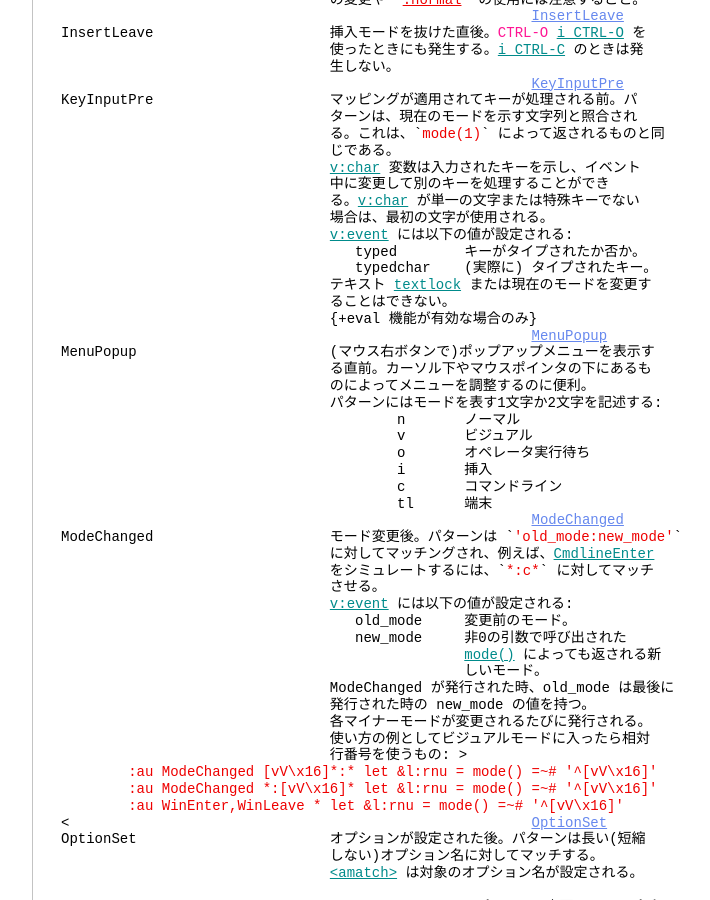
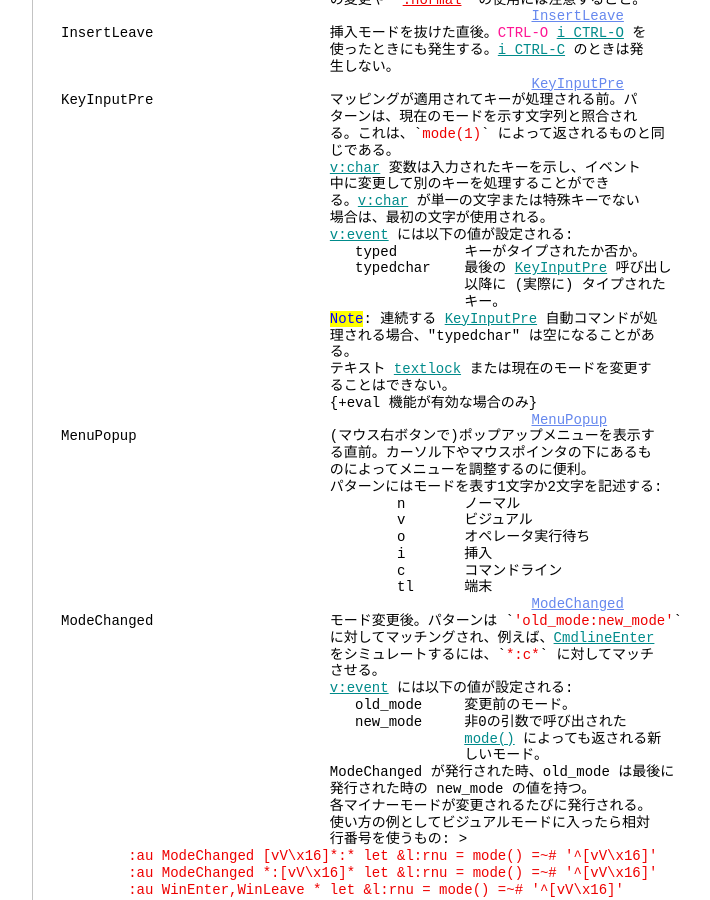
Before and after one commit to vim-jp/vimdoc-ja, a Jekyll site: the page built from autocmd.html, in a window 1280 px wide and 900 px high, scrolled down 16383 px. Shown: the whole window, without its empty margins (340-1050 px from the left). Built offline with Jekyll 4.4.1, drawn with Linux system fonts in a browser that asks for light colours; nearby versions of some CDN libraries; comment, search, counter and statistics services are not loaded; some of the changed text lies outside the part shown.

Commit message:
Generated by GitHub workflow 10545272527
https://github.com/vim-jp/vimdoc-ja-working/actions/runs/10545272527

```diff
--- a/autocmd.html
+++ b/autocmd.html
@@ -3,7 +3,7 @@ layout: vimdoc
 helpname: 'autocmd'
 ---
 <div id='vimCodeElement'>
-<a class="Constant" href="autocmd.html" name="autocmd.txt">autocmd.txt</a>&nbsp;&nbsp; For&nbsp;<span class="Identifier">Vim バージョン 9.1.</span>&nbsp;&nbsp;Last change: 2024 Aug 12<br>
+<a class="Constant" href="autocmd.html" name="autocmd.txt">autocmd.txt</a>&nbsp;&nbsp; For&nbsp;<span class="Identifier">Vim バージョン 9.1.</span>&nbsp;&nbsp;Last change: 2024 Aug 18<br>
 <br>
 <br>
 &nbsp;&nbsp;&nbsp;&nbsp;&nbsp;&nbsp;&nbsp;&nbsp;&nbsp;&nbsp;&nbsp;&nbsp;&nbsp;&nbsp;&nbsp;&nbsp;&nbsp;&nbsp;<span class="Identifier">VIMリファレンスマニュアル&nbsp;&nbsp;&nbsp;&nbsp;by Bram Moolenaar</span><br>
@@ -981,7 +981,12 @@ KeyInputPre&nbsp;&nbsp;&nbsp;&nbsp;&nbsp;&nbsp;&nbsp;&nbsp;&nbsp;&nbsp;&nbsp;&nb
 &nbsp;&nbsp;&nbsp;&nbsp;&nbsp;&nbsp;&nbsp;&nbsp;&nbsp;&nbsp;&nbsp;&nbsp;&nbsp;&nbsp;&nbsp;&nbsp;&nbsp;&nbsp;&nbsp;&nbsp;&nbsp;&nbsp;&nbsp;&nbsp;&nbsp;&nbsp;&nbsp;&nbsp;&nbsp;&nbsp;&nbsp;&nbsp;場合は、最初の文字が使用される。<br>
 &nbsp;&nbsp;&nbsp;&nbsp;&nbsp;&nbsp;&nbsp;&nbsp;&nbsp;&nbsp;&nbsp;&nbsp;&nbsp;&nbsp;&nbsp;&nbsp;&nbsp;&nbsp;&nbsp;&nbsp;&nbsp;&nbsp;&nbsp;&nbsp;&nbsp;&nbsp;&nbsp;&nbsp;&nbsp;&nbsp;&nbsp;&nbsp;<a class="Identifier" href="eval.html#v:event">v:event</a>&nbsp;には以下の値が設定される:<br>
 &nbsp;&nbsp;&nbsp;&nbsp;&nbsp;&nbsp;&nbsp;&nbsp;&nbsp;&nbsp;&nbsp;&nbsp;&nbsp;&nbsp;&nbsp;&nbsp;&nbsp;&nbsp;&nbsp;&nbsp;&nbsp;&nbsp;&nbsp;&nbsp;&nbsp;&nbsp;&nbsp;&nbsp;&nbsp;&nbsp;&nbsp;&nbsp;&nbsp;&nbsp; typed&nbsp;&nbsp;&nbsp;&nbsp;&nbsp;&nbsp;&nbsp;&nbsp;キーがタイプされたか否か。<br>
-&nbsp;&nbsp;&nbsp;&nbsp;&nbsp;&nbsp;&nbsp;&nbsp;&nbsp;&nbsp;&nbsp;&nbsp;&nbsp;&nbsp;&nbsp;&nbsp;&nbsp;&nbsp;&nbsp;&nbsp;&nbsp;&nbsp;&nbsp;&nbsp;&nbsp;&nbsp;&nbsp;&nbsp;&nbsp;&nbsp;&nbsp;&nbsp;&nbsp;&nbsp; typedchar&nbsp;&nbsp;&nbsp;&nbsp;(実際に) タイプされたキー。<br>
+&nbsp;&nbsp;&nbsp;&nbsp;&nbsp;&nbsp;&nbsp;&nbsp;&nbsp;&nbsp;&nbsp;&nbsp;&nbsp;&nbsp;&nbsp;&nbsp;&nbsp;&nbsp;&nbsp;&nbsp;&nbsp;&nbsp;&nbsp;&nbsp;&nbsp;&nbsp;&nbsp;&nbsp;&nbsp;&nbsp;&nbsp;&nbsp;&nbsp;&nbsp; typedchar&nbsp;&nbsp;&nbsp;&nbsp;最後の&nbsp;<a class="Identifier" href="autocmd.html#KeyInputPre">KeyInputPre</a>&nbsp;呼び出し<br>
+&nbsp;&nbsp;&nbsp;&nbsp;&nbsp;&nbsp;&nbsp;&nbsp;&nbsp;&nbsp;&nbsp;&nbsp;&nbsp;&nbsp;&nbsp;&nbsp;&nbsp;&nbsp;&nbsp;&nbsp;&nbsp;&nbsp;&nbsp;&nbsp;&nbsp;&nbsp;&nbsp;&nbsp;&nbsp;&nbsp;&nbsp;&nbsp;&nbsp;&nbsp;&nbsp;&nbsp;&nbsp;&nbsp;&nbsp;&nbsp;&nbsp;&nbsp;&nbsp;&nbsp;&nbsp;&nbsp;&nbsp;&nbsp;以降に (実際に) タイプされた<br>
+&nbsp;&nbsp;&nbsp;&nbsp;&nbsp;&nbsp;&nbsp;&nbsp;&nbsp;&nbsp;&nbsp;&nbsp;&nbsp;&nbsp;&nbsp;&nbsp;&nbsp;&nbsp;&nbsp;&nbsp;&nbsp;&nbsp;&nbsp;&nbsp;&nbsp;&nbsp;&nbsp;&nbsp;&nbsp;&nbsp;&nbsp;&nbsp;&nbsp;&nbsp;&nbsp;&nbsp;&nbsp;&nbsp;&nbsp;&nbsp;&nbsp;&nbsp;&nbsp;&nbsp;&nbsp;&nbsp;&nbsp;&nbsp;キー。<br>
+&nbsp;&nbsp;&nbsp;&nbsp;&nbsp;&nbsp;&nbsp;&nbsp;&nbsp;&nbsp;&nbsp;&nbsp;&nbsp;&nbsp;&nbsp;&nbsp;&nbsp;&nbsp;&nbsp;&nbsp;&nbsp;&nbsp;&nbsp;&nbsp;&nbsp;&nbsp;&nbsp;&nbsp;&nbsp;&nbsp;&nbsp;&nbsp;<span class="Todo">Note</span>: 連続する&nbsp;<a class="Identifier" href="autocmd.html#KeyInputPre">KeyInputPre</a>&nbsp;自動コマンドが処<br>
+&nbsp;&nbsp;&nbsp;&nbsp;&nbsp;&nbsp;&nbsp;&nbsp;&nbsp;&nbsp;&nbsp;&nbsp;&nbsp;&nbsp;&nbsp;&nbsp;&nbsp;&nbsp;&nbsp;&nbsp;&nbsp;&nbsp;&nbsp;&nbsp;&nbsp;&nbsp;&nbsp;&nbsp;&nbsp;&nbsp;&nbsp;&nbsp;理される場合、&quot;typedchar&quot; は空になることがあ<br>
+&nbsp;&nbsp;&nbsp;&nbsp;&nbsp;&nbsp;&nbsp;&nbsp;&nbsp;&nbsp;&nbsp;&nbsp;&nbsp;&nbsp;&nbsp;&nbsp;&nbsp;&nbsp;&nbsp;&nbsp;&nbsp;&nbsp;&nbsp;&nbsp;&nbsp;&nbsp;&nbsp;&nbsp;&nbsp;&nbsp;&nbsp;&nbsp;る。<br>
 &nbsp;&nbsp;&nbsp;&nbsp;&nbsp;&nbsp;&nbsp;&nbsp;&nbsp;&nbsp;&nbsp;&nbsp;&nbsp;&nbsp;&nbsp;&nbsp;&nbsp;&nbsp;&nbsp;&nbsp;&nbsp;&nbsp;&nbsp;&nbsp;&nbsp;&nbsp;&nbsp;&nbsp;&nbsp;&nbsp;&nbsp;&nbsp;テキスト&nbsp;<a class="Identifier" href="eval.html#textlock">textlock</a>&nbsp;または現在のモードを変更す<br>
 &nbsp;&nbsp;&nbsp;&nbsp;&nbsp;&nbsp;&nbsp;&nbsp;&nbsp;&nbsp;&nbsp;&nbsp;&nbsp;&nbsp;&nbsp;&nbsp;&nbsp;&nbsp;&nbsp;&nbsp;&nbsp;&nbsp;&nbsp;&nbsp;&nbsp;&nbsp;&nbsp;&nbsp;&nbsp;&nbsp;&nbsp;&nbsp;ることはできない。<br>
 &nbsp;&nbsp;&nbsp;&nbsp;&nbsp;&nbsp;&nbsp;&nbsp;&nbsp;&nbsp;&nbsp;&nbsp;&nbsp;&nbsp;&nbsp;&nbsp;&nbsp;&nbsp;&nbsp;&nbsp;&nbsp;&nbsp;&nbsp;&nbsp;&nbsp;&nbsp;&nbsp;&nbsp;&nbsp;&nbsp;&nbsp;&nbsp;{+eval 機能が有効な場合のみ}<br>
```
